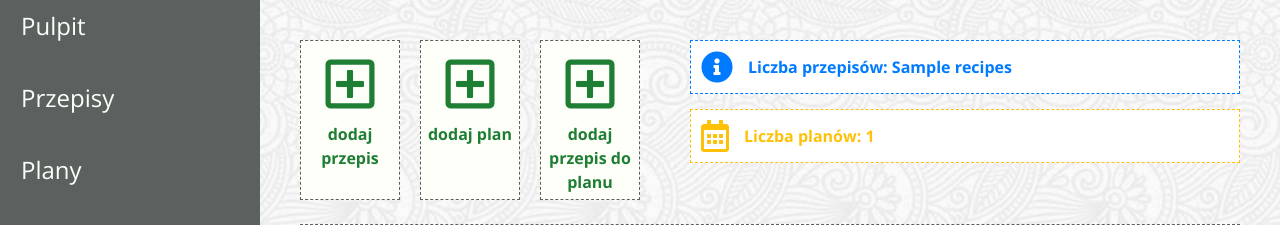
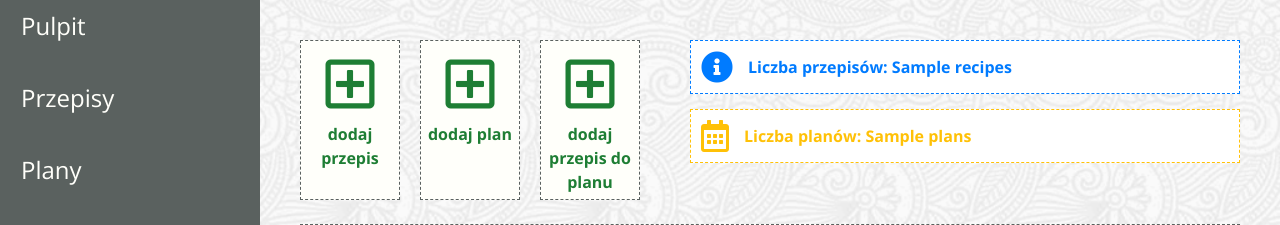
Before and after one commit to JazzDoggo/Jedzonko_ScrumLab, a Django app: template jedzonko/templates/dashboard.html in a window 1280 px wide. Shown: the part 84-309 px from the top of the page. Run offline with Django 3.2, Linux system fonts and the light colour scheme; the template is opened without the code that fills it: most values are stand-ins (such as "Sample title", 1, 10 or a date in 2020); some libraries are stand-ins or nearby versions; some web fonts are replaced.

Commit message:
feature-2.3 done

```diff
--- a/jedzonko/models.py
+++ b/jedzonko/models.py
@@ -11,3 +11,7 @@ class Recipe(models.Model):
     updated = models.DateTimeField(auto_now=True)
     preparation_time = models.TimeField()
     votes = models.IntegerField(default=0)
+
+
+class Plan(models.Model):
+    id = models.AutoField(primary_key=True)
--- a/jedzonko/templates/dashboard.html
+++ b/jedzonko/templates/dashboard.html
@@ -30,7 +30,7 @@
             </div>
             <div class="alert-item alert-light">
                 <i class="far icon-calendar fa-calendar-alt"></i>
-                <span class="font-weight-bold">Liczba planów: 1</span>
+                <span class="font-weight-bold">Liczba planów: {{ plans }}</span>
             </div>
         </div>
     </div>
--- a/jedzonko/views.py
+++ b/jedzonko/views.py
@@ -3,7 +3,7 @@ from datetime import datetime
 from django.shortcuts import render
 from django.views import View
 
-from jedzonko.models import Recipe
+from jedzonko.models import Recipe, Plan
 
 
 class IndexView(View):
@@ -17,4 +17,5 @@ class DashBoard(View):
 
     def get(self, request):
         no_of_recipes = Recipe.objects.all().count()
-        return render(request, "dashboard.html", {"recipes": no_of_recipes})
+        no_of_plans = Plan.objects.all().count()
+        return render(request, "dashboard.html", {"recipes": no_of_recipes, "plans": no_of_plans})
```
Also changed, not shown: jedzonko/migrations/0001_initial.py (added), jedzonko/migrations/0002_plan.py (added), jedzonko/migrations/0003_alter_plan_id.py (added).
